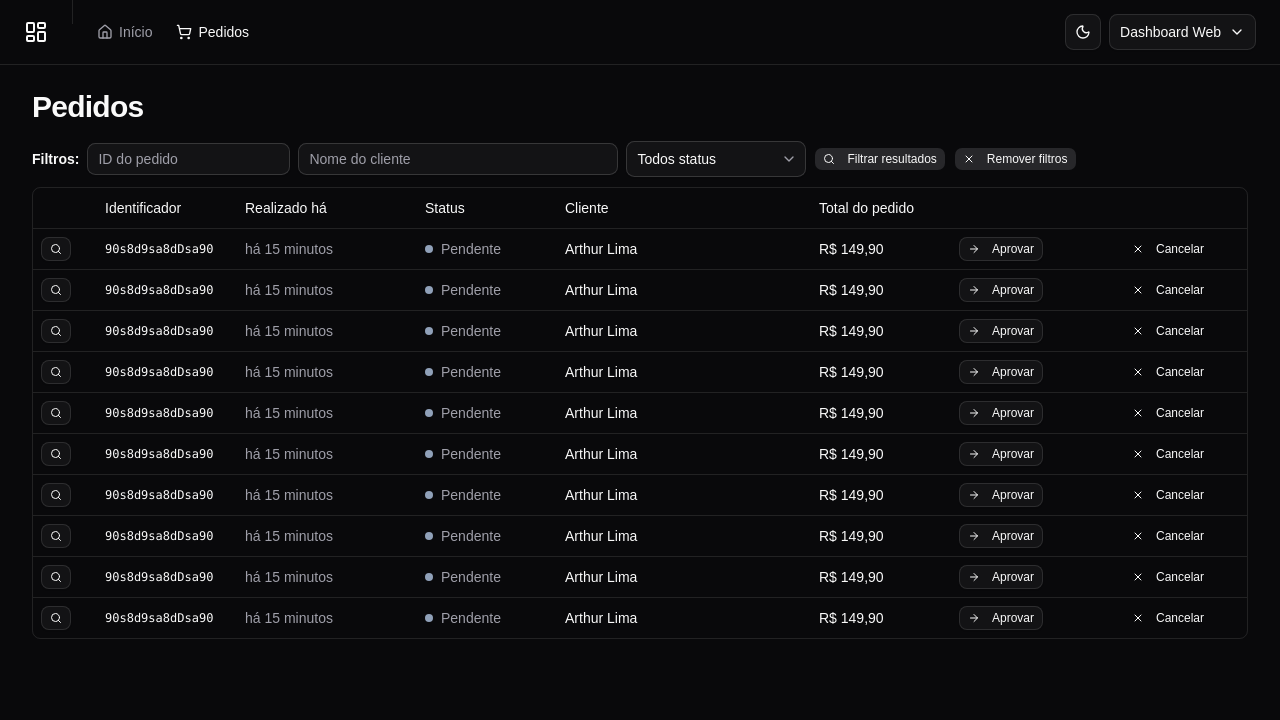
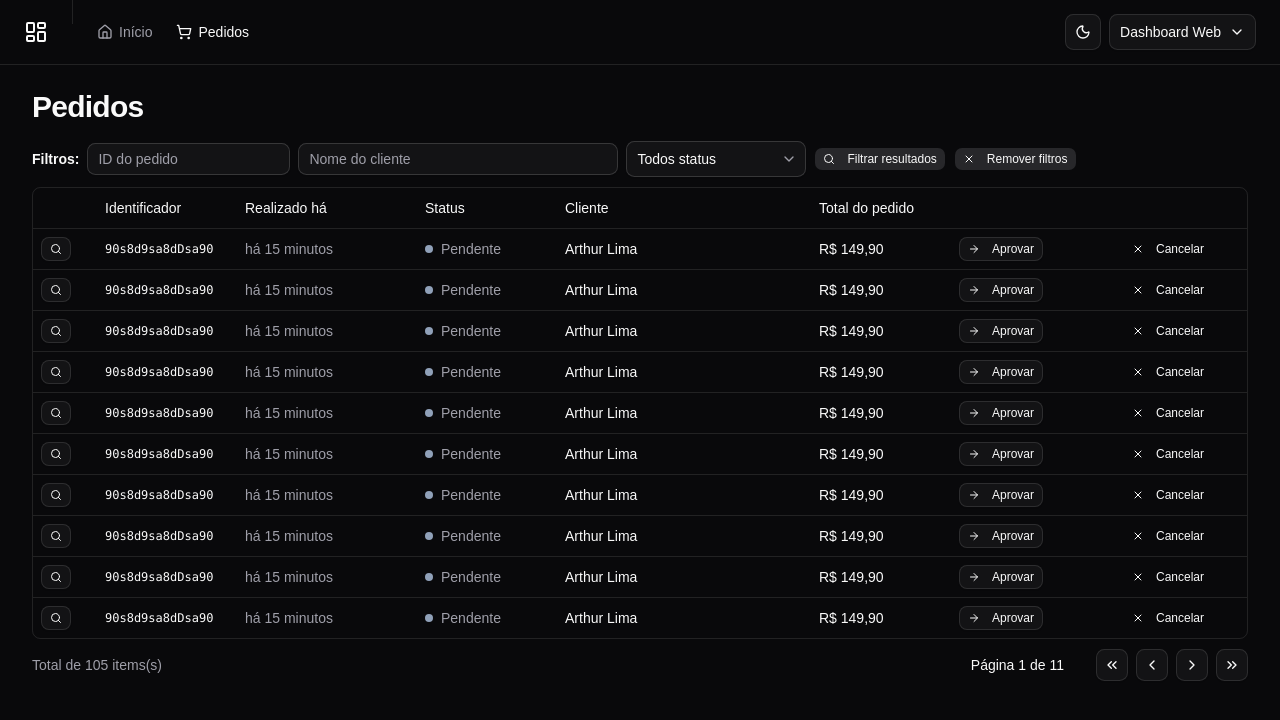
Before and after one commit to limaarthur/dashboard-vitereactjs, a React (Vite) app: page /orders in a window 1280 px wide. Shown: the top 720 px of the page. Built offline with nearby package versions, Linux system fonts and the light colour scheme.

Commit message:
feat: create pagination component

```diff
--- /dev/null
+++ b/src/components/pagination.tsx
@@ -0,0 +1,54 @@
+import {
+  ChevronLeft,
+  ChevronRight,
+  ChevronsLeft,
+  ChevronsRight,
+} from 'lucide-react'
+
+import { Button } from './ui/button'
+
+export interface PaginationProps {
+  pageIndex: number
+  totalCount: number
+  perPage: number
+}
+
+export function Pagination({
+  pageIndex,
+  totalCount,
+  perPage,
+}: PaginationProps) {
+  const pages = Math.ceil(totalCount / perPage) || 1
+
+  return (
+    <div className="flex items-center justify-between">
+      <span className="text-muted-foreground text-sm">
+        Total de {totalCount} items(s)
+      </span>
+
+      <div className="flex items-center gap-6 lg:gap-8">
+        <div className="text-sm font-medium">
+          Página {pageIndex + 1} de {pages}
+        </div>
+        <div className="flex items-center gap-2">
+          <Button variant="outline" className="h-8 w-8 p-0">
+            <ChevronsLeft className="h-4 w-4" />
+            <span className="sr-only">Primeira página</span>
+          </Button>
+          <Button variant="outline" className="h-8 w-8 p-0">
+            <ChevronLeft className="h-4 w-4" />
+            <span className="sr-only">Página anterior</span>
+          </Button>
+          <Button variant="outline" className="h-8 w-8 p-0">
+            <ChevronRight className="h-4 w-4" />
+            <span className="sr-only">Próxima página</span>
+          </Button>
+          <Button variant="outline" className="h-8 w-8 p-0">
+            <ChevronsRight className="h-4 w-4" />
+            <span className="sr-only">Última página</span>
+          </Button>
+        </div>
+      </div>
+    </div>
+  )
+}
--- a/src/pages/app/oders/orders.tsx
+++ b/src/pages/app/oders/orders.tsx
@@ -1,4 +1,5 @@
 import { PageTitle } from '@/components/page-title'
+import { Pagination } from '@/components/pagination'
 import {
   Table,
   TableBody,
@@ -16,7 +17,6 @@
       <PageTitle title="Pedidos" />
       <div className="flex flex-col gap-4">
         <h1 className="text-3xl font-bold tracking-tight">Pedidos</h1>
-      </div>
         <div className="space-y-2.5">
           <OrderTableFilters />
 
@@ -47,6 +47,9 @@
               </TableBody>
             </Table>
           </div>
+
+          <Pagination pageIndex={0} totalCount={105} perPage={10} />
+        </div>
       </div>
     </>
   )
```
Lines whose indentation alone changed are shown as unchanged.
